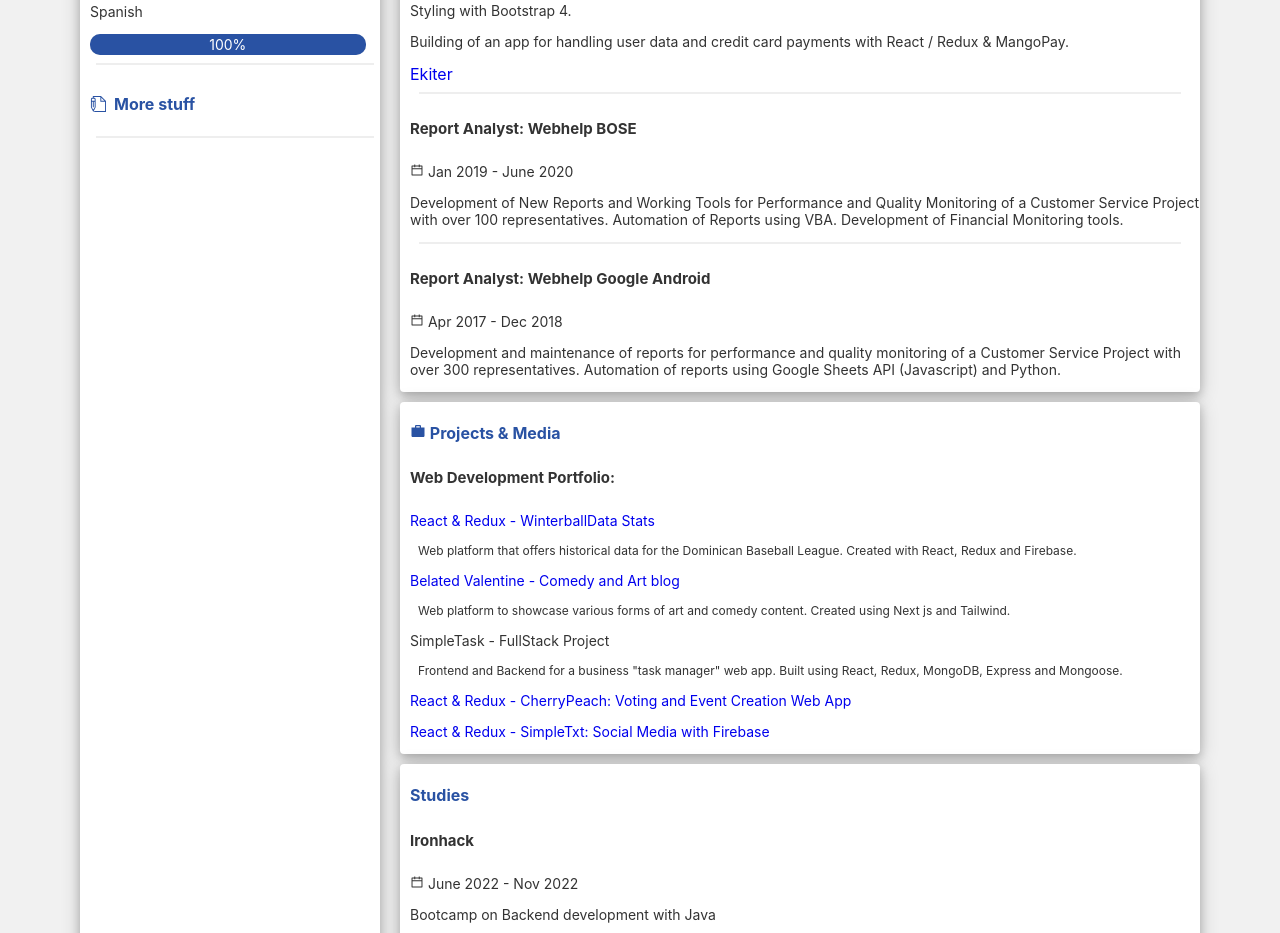
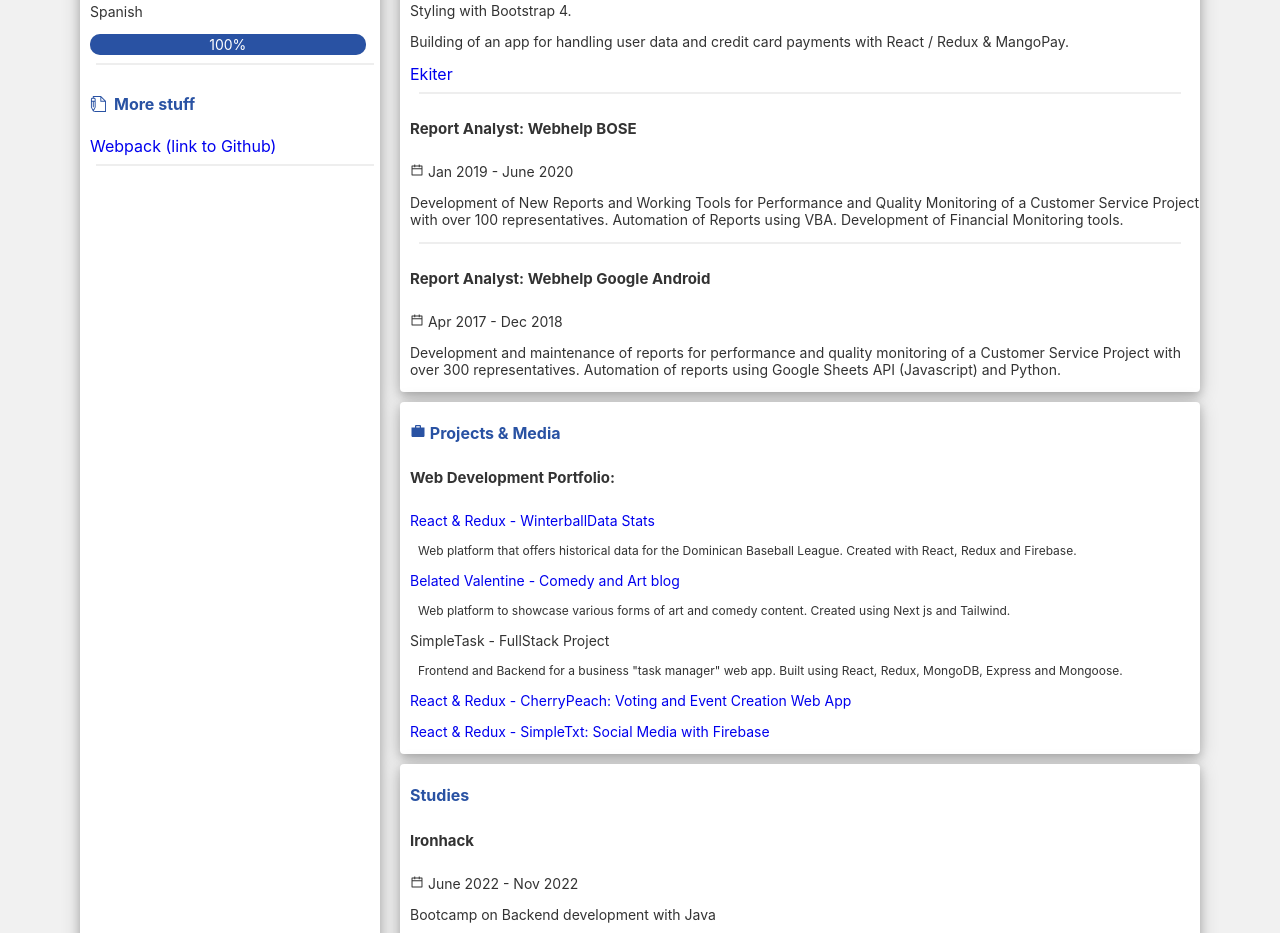
Before and after one commit to ivandax/ivandax_cv, a React (Create React App) app: page / in a window 1280 px wide. Shown: the part 1000-1933 px from the top of the page. Built offline with nearby package versions, Linux system fonts and the light colour scheme.

Commit message:
Add links area to projects and repositories

```diff
--- a/src/components/SidePanel.js
+++ b/src/components/SidePanel.js
@@ -105,6 +105,13 @@
         <h4 className="deepBlue iconAndTitle">
           <WriteIcon /> More stuff
         </h4>
+        <a
+          href="https://github.com/ivandax/webpack-basic"
+          target="_blank"
+          rel="noopener noreferrer"
+        >
+          {"Webpack (link to Github)"}
+        </a>
         <hr />
       </div>
     </div>
```
